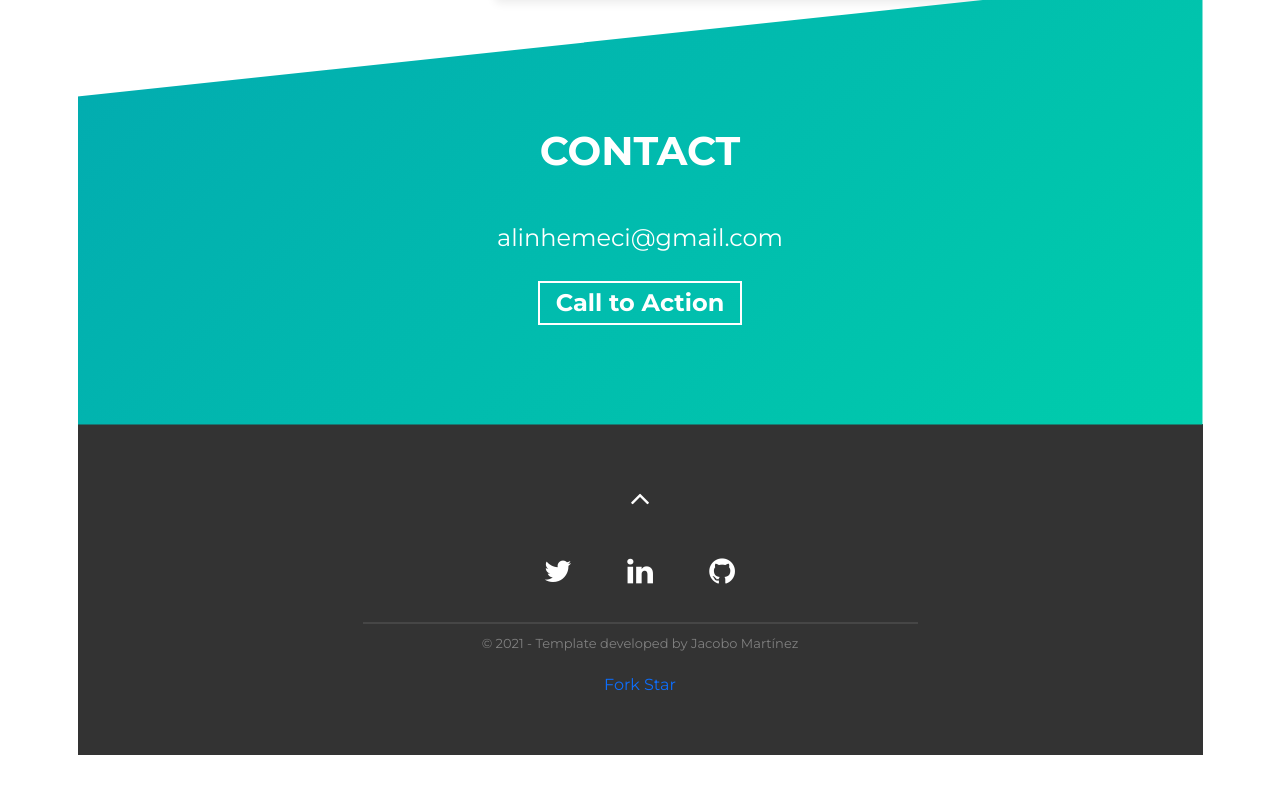
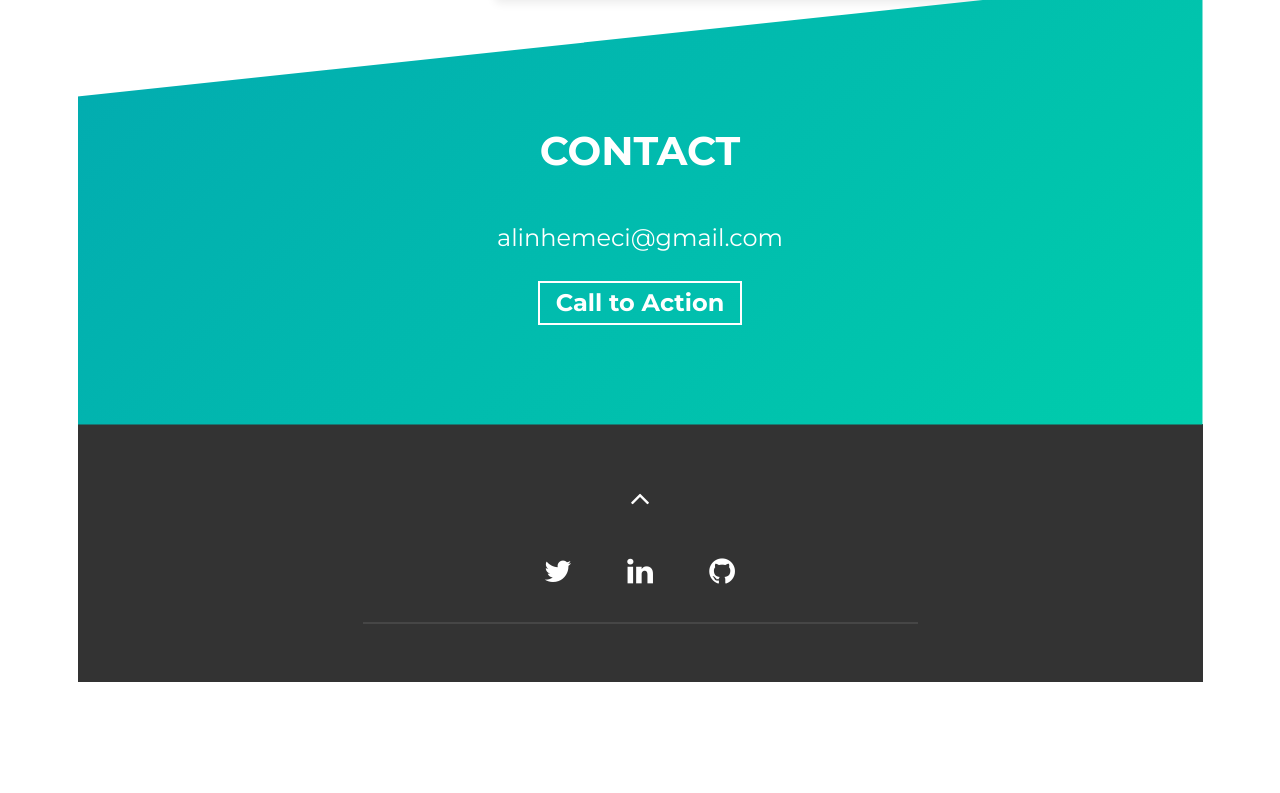
Before and after one commit to HemisCoding/MyPortfolio, a website built with Parcel: page src/index.html in a window 1280 px wide. Shown: the part 2646-3439 px from the top of the page. Built offline with nearby package versions, Linux system fonts and the light colour scheme.

Commit message:
Update index.html

```diff
--- a/src/index.html
+++ b/src/index.html
@@ -303,40 +303,9 @@
 
         <hr />
 
-        <!-- Notice: if you want to give me some credit, it will be huge for me! if not, put your data on it -->
-        <p class="footer__text">
-          © 2021 - Template developed by
-          <a rel="noreferrer" href="https://github.com/cobidev" target="_blank"
-            >Jacobo Martínez</a
-          >
-        </p>
 
-        <!-- TO DO: remove this entire paragraph once you finish your portfolio -->
-        <p class="mt-3 pt-3">
-          <a
-            rel="noreferrer"
-            class="github-button"
-            href="https://github.com/cobidev/simplefolio/fork"
-            data-icon="octicon-repo-forked"
-            data-size="large"
-            data-show-count="true"
-            aria-label="Fork ntkme/github-buttons on GitHub"
-            >Fork</a
-          >
-          <a
-            rel="noreferrer"
-            class="github-button"
-            href="https://github.com/cobidev/simplefolio"
-            data-icon="octicon-star"
-            data-size="large"
-            data-show-count="true"
-            aria-label="Star cobidev/simplefolio on GitHub"
-            >Star</a
-          >
-        </p>
-      </div>
-    </footer>
-    <!-- /END Footer Section -->
+
+
 
     <script defer type="module" src="index.js"></script>
   </body>
```
